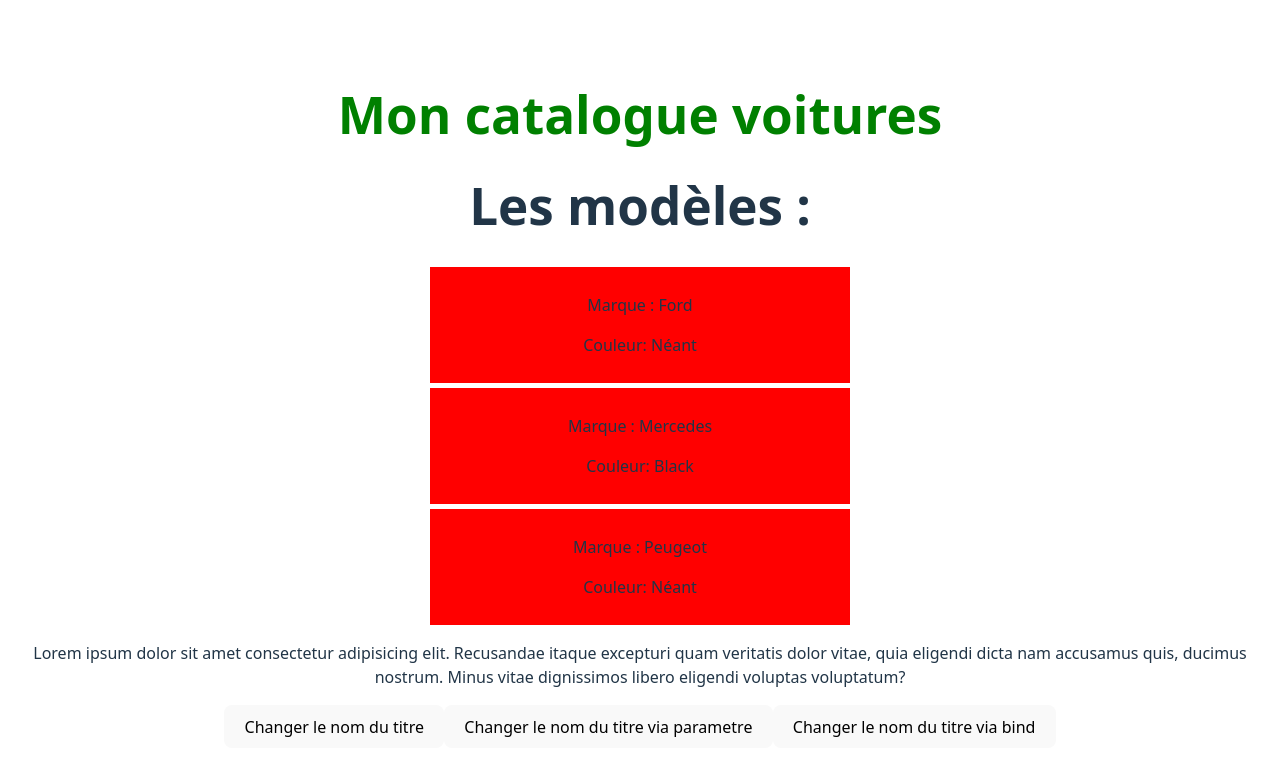
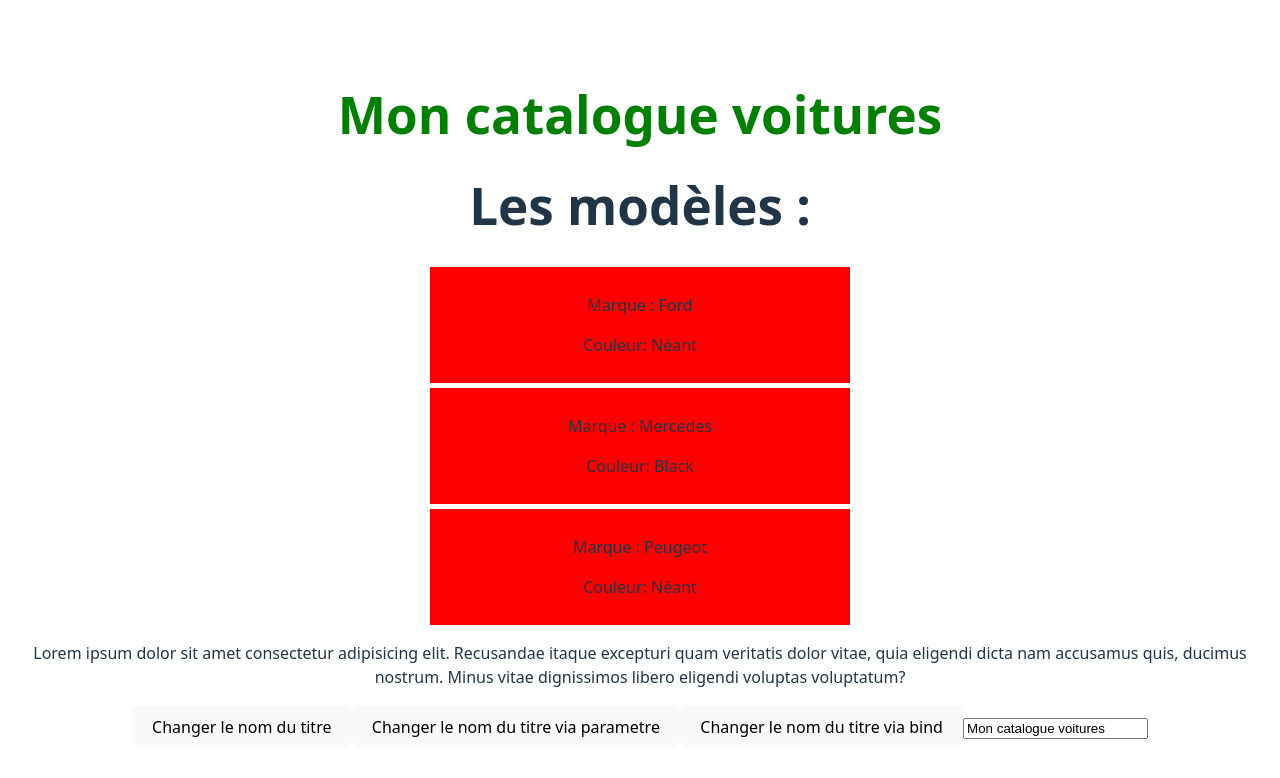
Before and after one commit to Julen37/coursREACT, a React (Vite) app in the folder my-app/: page / in a window 1280 px wide. Shown: the top 778 px of the page. Built offline with nearby package versions, Linux system fonts and the light colour scheme.

Commit message:
methode onChange / changeViaImput function dans un input

```diff
--- a/my-app/src/App.jsx
+++ b/my-app/src/App.jsx
@@ -33,6 +33,12 @@
     )
   }
 
+  changeViaImput =(e) => {
+    this.setState(
+      {titre: e.target.value}
+    )
+  }
+
   render(){
     return (
       <div>
@@ -44,6 +50,7 @@
         <button onClick={this.onclick}>Changer le nom du titre</button>
         <button onClick={()=> this.onclickViaParam('Titre via parametre')}>Changer le nom du titre via parametre</button>
         <button onClick={this.onclickViaBind.bind(this, 'Titre via bind')}>Changer le nom du titre via bind</button>
+        <input type="text" onChange={this.changeViaImput} value={this.state.titre}/>
       </div>
     )
   }
```
